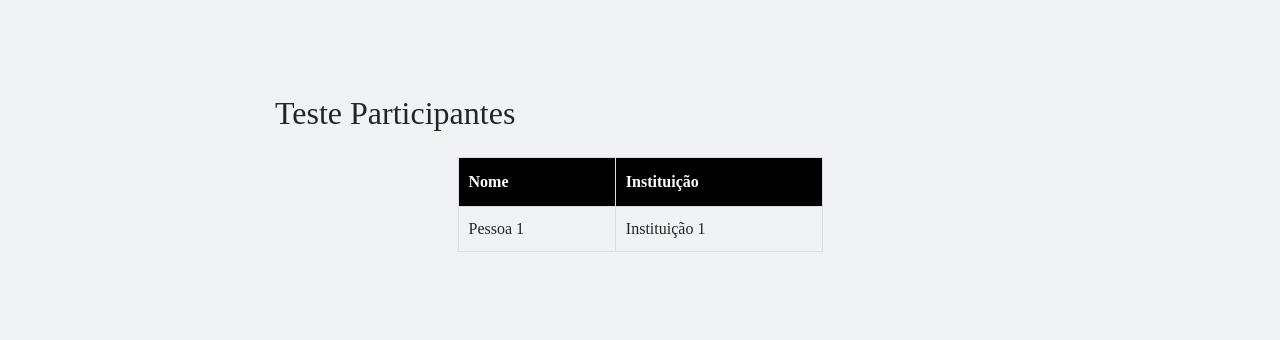
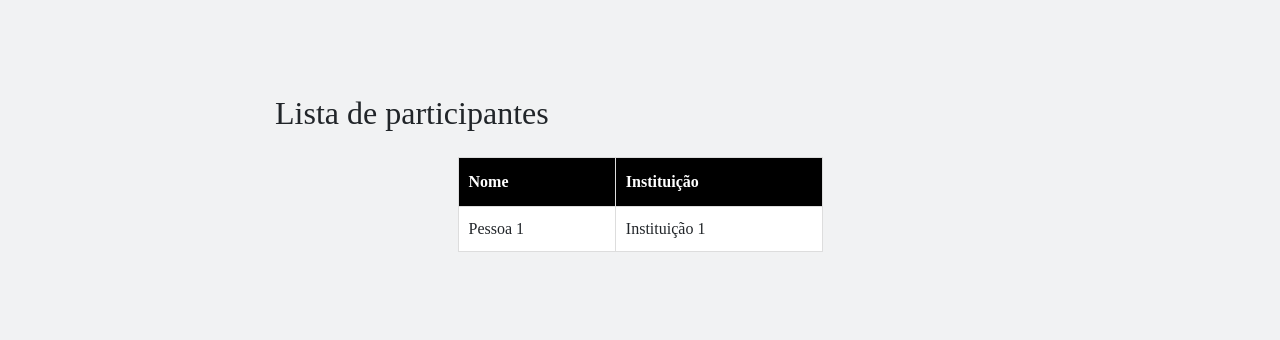
Before and after one commit to wosmla/website, a Jekyll site: the page built from _pgs/test.html, in a window 1280 px wide. Shown: the part 574-914 px from the top of the page. Built offline with Jekyll 4.4.1, drawn with Linux system fonts in a browser that asks for light colours.

Commit message:
Update test.html

```diff
--- a/_pgs/test.html
+++ b/_pgs/test.html
@@ -9,8 +9,8 @@ layout: default
 <section style="padding: 6rem 0; background: rgb(241, 242, 243);">
   <div class="container">
     <div class="row">
-      <div class="col-xl-8 mx-auto text-justify">
-        <h2 class="mb-4">Teste Participantes</h2>
+      <div class="col-xl-8 mx-auto">
+        <h2 class="mb-4">Lista de participantes</h2>
         <html>
 <head>
 <style>
@@ -18,6 +18,7 @@ layout: default
   font-family: ubuntu;
   border-collapse: collapse;
   width: 80%;
+  background-color: white;
 }
 
 #participants td, #participants th {
```
